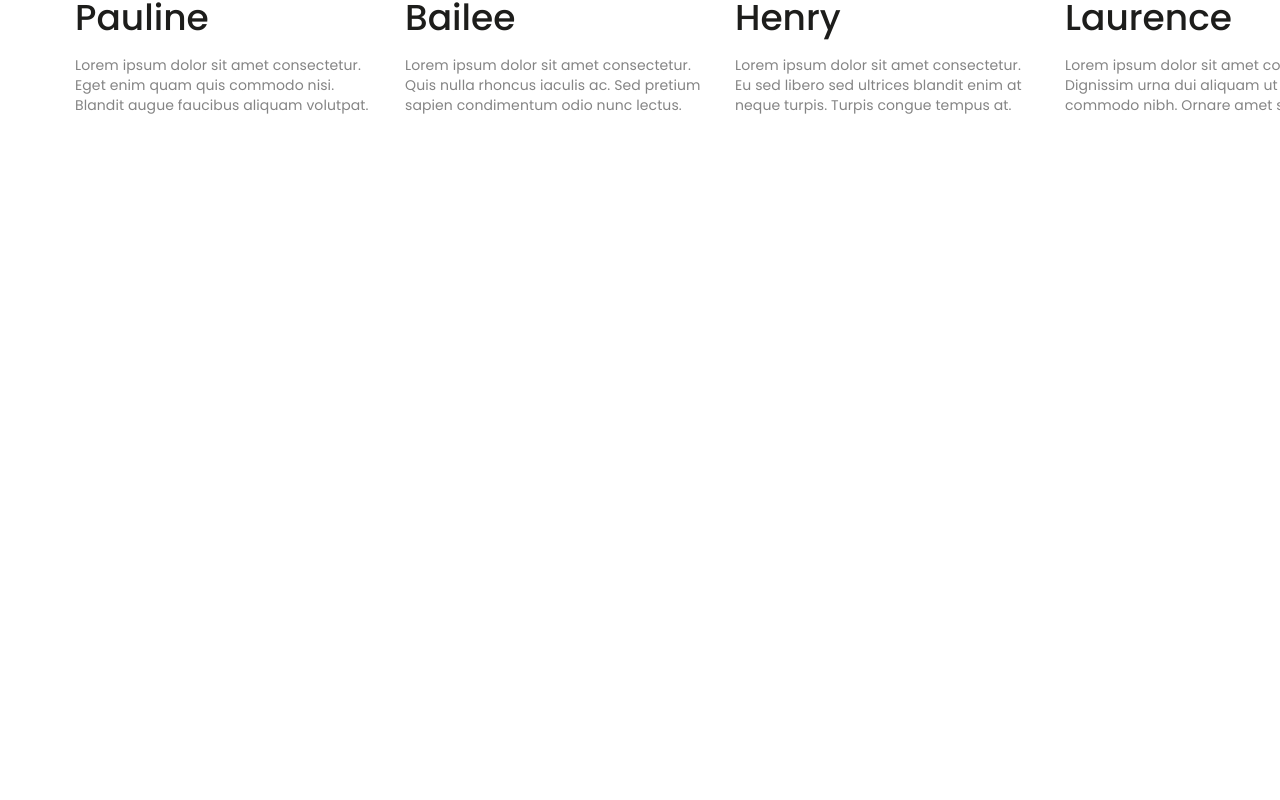
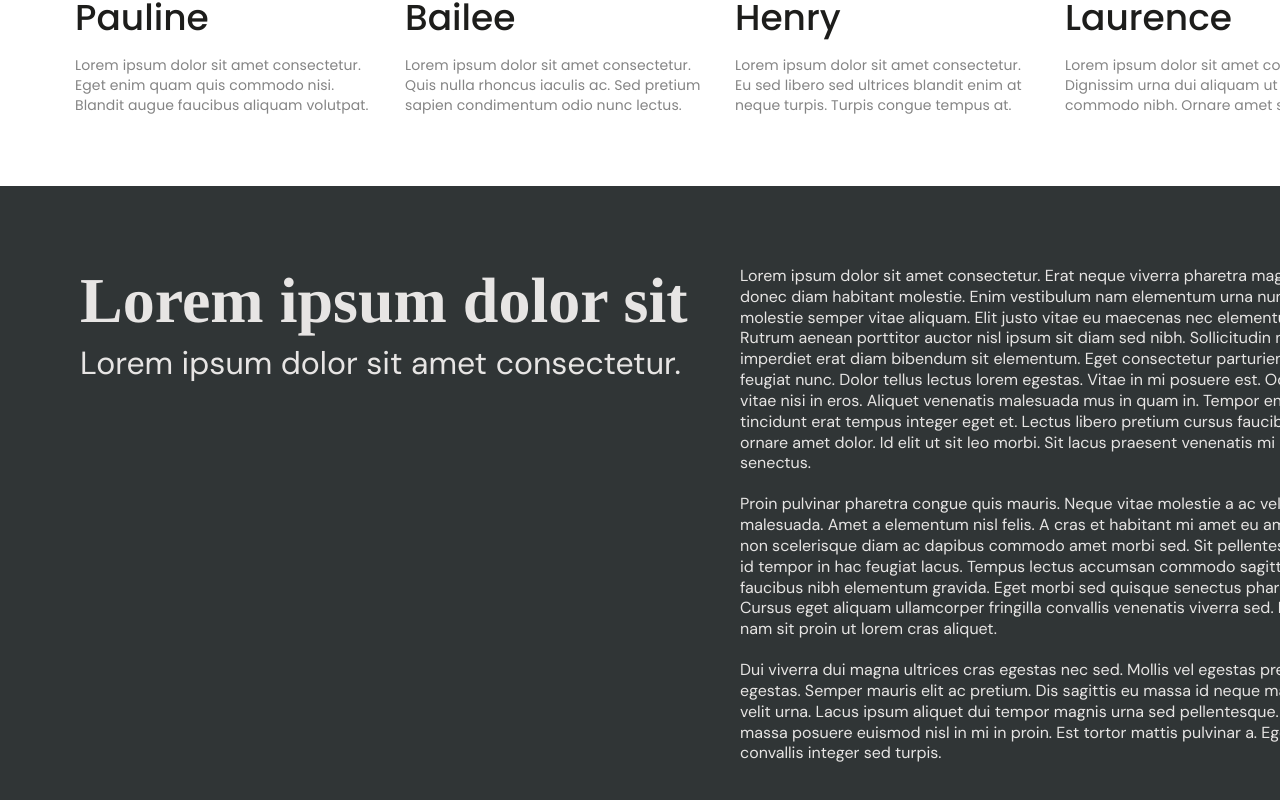
Before and after one commit to osaga-fu/react-technical-test-colillas-branding, a React (Vite) app: page / in a window 1280 px wide. Shown: the part 990-1790 px from the top of the page. Before the commit the page ends 1176 px from the top, so only its background shows below. Built offline with nearby package versions, Linux system fonts and the light colour scheme.

Commit message:
Bloc section completed

```diff
--- a/src/App.jsx
+++ b/src/App.jsx
@@ -1,12 +1,14 @@
 import "./App.css";
 import TopSection from "./components/TopSection/TopSection";
 import Advantages from "./components/Advantages/Advantages";
+import Bloc from "./components/BlocFolder/Bloc";
 
 function App() {
   return (
     <>
       <TopSection />
       <Advantages />
+      <Bloc />
     </>
   );
 }
--- a/src/components/BlocFolder/Bloc.css
+++ b/src/components/BlocFolder/Bloc.css
@@ -0,0 +1,43 @@
+.bloc {
+    background-color: #303536;
+    height: 662px;
+    padding: 80px;
+    display: flex;
+    gap: 40px;
+  }
+
+  .bloc-container {
+    display: flex;
+    gap: 40px;
+    height: 502px;
+    color: #e7e5e4;
+  }
+
+  .bloc-column {
+    width: 620px;
+    display: flex;
+    flex-direction: column;
+    gap: 10px;
+  }
+
+  .bloc-column-title {
+    font-family: "Tinos";
+    font-weight: 700;
+    font-size: 64px;
+    line-height: 70.4px;
+  }
+
+  .bloc-column-subtitle {
+    font-family: "DM Sans";
+    font-weight: 400;
+    font-size: 32px;
+    line-height: 35.2px;
+  }
+
+  .bloc-column-paragraph {
+    font-family: "DM Sans";
+    font-weight: 400;
+    font-size: 16px;
+    line-height: 20.83px;
+    margin-bottom: 10px;
+  }
--- a/src/components/BlocFolder/Bloc.jsx
+++ b/src/components/BlocFolder/Bloc.jsx
@@ -0,0 +1,50 @@
+import "./Bloc.css";
+
+export default function Bloc() {
+  return (
+    <section className="bloc">
+      <div className="bloc-container">
+        <span className="bloc-column">
+          <h2 className="bloc-column-title">Lorem ipsum dolor sit</h2>
+          <h4 className="bloc-column-subtitle">
+            Lorem ipsum dolor sit amet consectetur.
+          </h4>
+        </span>
+        <span className="bloc-column">
+          <p className="bloc-column-paragraph">
+            Lorem ipsum dolor sit amet consectetur. Erat neque viverra pharetra
+            magna risus donec diam habitant molestie. Enim vestibulum nam
+            elementum urna nunc molestie semper vitae aliquam. Elit justo vitae
+            eu maecenas nec elementum. Rutrum aenean porttitor auctor nisl ipsum
+            sit diam sed nibh. Sollicitudin nullam imperdiet erat diam bibendum
+            sit elementum. Eget consectetur parturient convallis feugiat nunc.
+            Dolor tellus lectus lorem egestas. Vitae in mi posuere est. Odio sit
+            vitae nisi in eros. Aliquet venenatis malesuada mus in quam in.
+            Tempor enim porta tincidunt erat tempus integer eget et. Lectus
+            libero pretium cursus faucibus eu ornare amet dolor. Id elit ut sit
+            leo morbi. Sit lacus praesent venenatis mi enim senectus.
+          </p>
+          <p className="bloc-column-paragraph">
+            {" "}
+            Proin pulvinar pharetra congue quis mauris. Neque vitae molestie a
+            ac velit malesuada. Amet a elementum nisl felis. A cras et habitant
+            mi amet eu amet. Nec non scelerisque diam ac dapibus commodo amet
+            morbi sed. Sit pellentesque diam id tempor in hac feugiat lacus.
+            Tempus lectus accumsan commodo sagittis faucibus nibh elementum
+            gravida. Eget morbi sed quisque senectus pharetra. Cursus eget
+            aliquam ullamcorper fringilla convallis venenatis viverra sed.
+            Placerat nam sit proin ut lorem cras aliquet.
+          </p>
+          <p className="bloc-column-paragraph">
+            Dui viverra dui magna ultrices cras egestas nec sed. Mollis vel
+            egestas pretium egestas. Semper mauris elit ac pretium. Dis sagittis
+            eu massa id neque massa id velit urna. Lacus ipsum aliquet dui
+            tempor magnis urna sed pellentesque. Mauris id massa posuere euismod
+            nisl in mi in proin. Est tortor mattis pulvinar a. Egestas convallis
+            integer sed turpis.
+          </p>
+        </span>
+      </div>
+    </section>
+  );
+}
```
